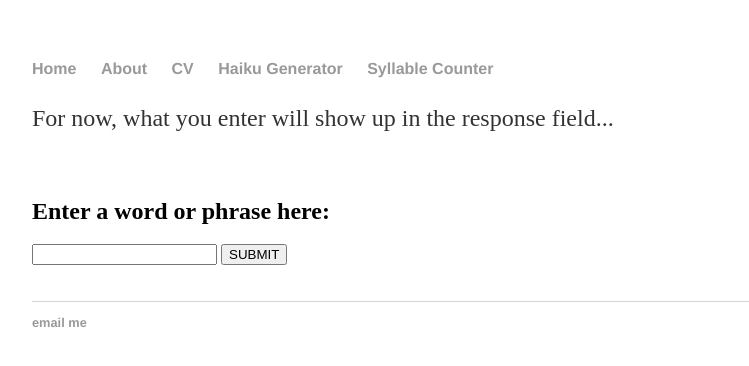
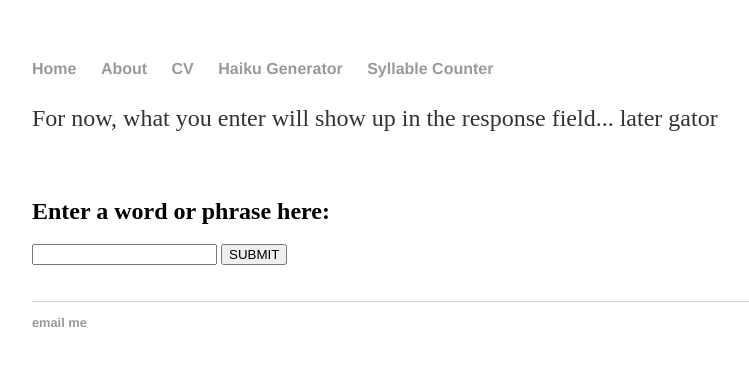
Before and after one commit to SeanEFletcher/SeanEFletcher.github.io, a Jekyll site: the page built from syllable/index.html, in a window 1280 px wide. Shown: the top 366 px of the page, without its empty margins (160-909 px from the left). Built offline with Jekyll 4.4.1, drawn with Linux system fonts in a browser that asks for light colours.

Commit message:
Update index.html

```diff
--- a/syllable/index.html
+++ b/syllable/index.html
@@ -2,7 +2,7 @@
 layout: default
 title: Syllable Counter
 ---
-<p> For now, what you enter will show up in the response field...</p><br>
+<p> For now, what you enter will show up in the response field... later gator</p><br>
 <h2 id="prompt">Enter a word or phrase here:</h2>
 
       <form id="form" autocomplete="off">
@@ -34,7 +34,7 @@ const getSyllableCount = () => {
 // display result to webpage
 
 const displaySuggestions = (event) => {
-    // event.preventDefault();     <- not sure what this does yet...
+    event.preventDefault();     //<- not sure what this does yet...
     while(responseField.firstChild){
       responseField.removeChild(responseField.firstChild);
     };
```
